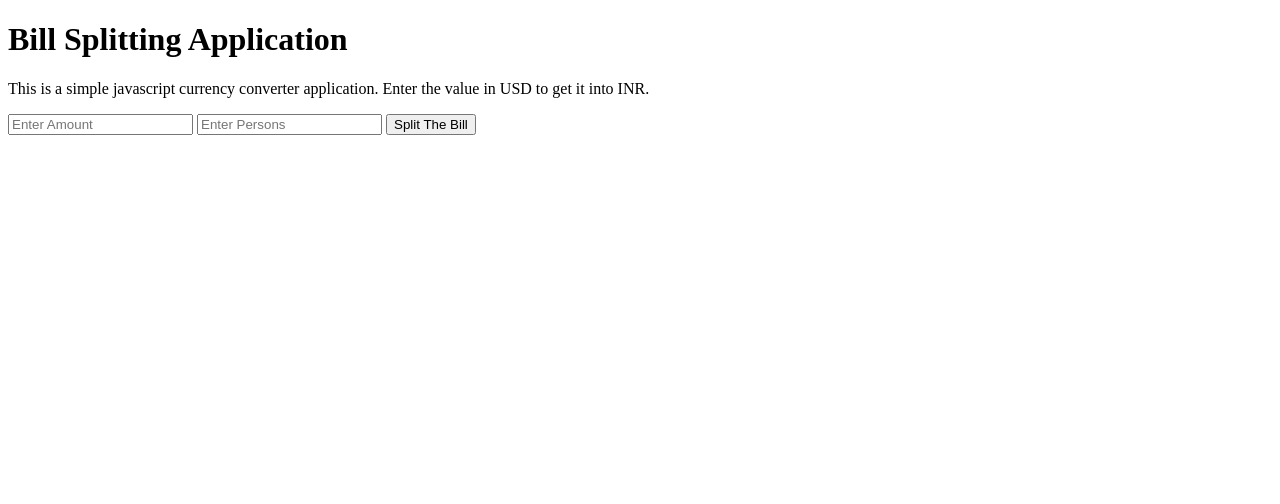
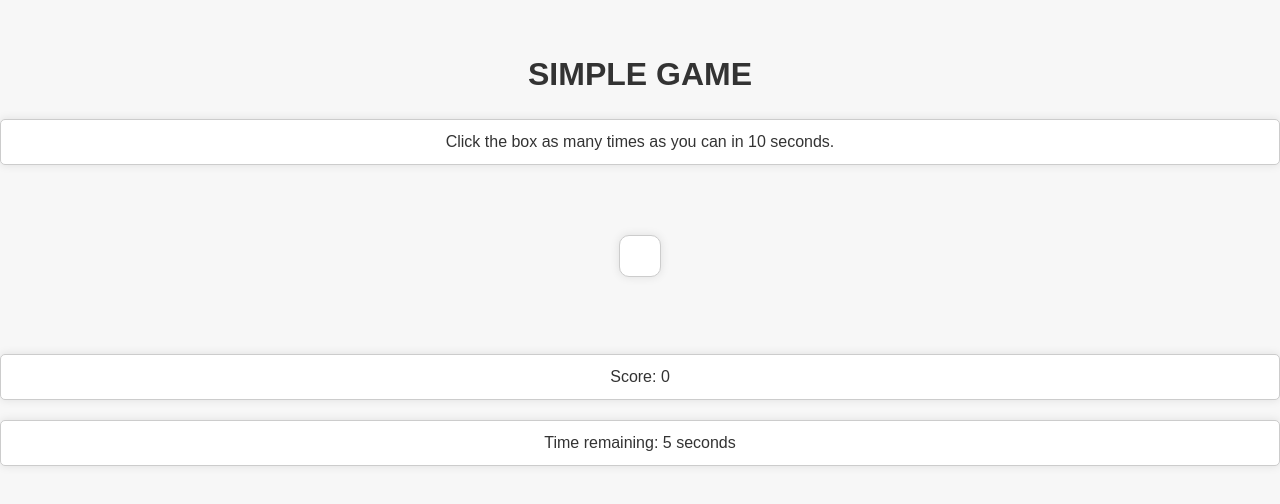
Before and after one commit to Lokeshgti/Bill-spliter, a plain HTML site: page index.html in a window 1280 px wide. Drawn offline with Linux system fonts and the light colour scheme.

Commit message:
Update index.html

```diff
--- a/index.html
+++ b/index.html
@@ -1,26 +1,82 @@
 <!DOCTYPE html>
-<html lang="en">
+<html>
 <head>
-    <meta charset="UTF-8">
-    <meta http-equiv="X-UA-Compatible" content="IE=edge">
-    <meta name="viewport" content="width=device-width, initial-scale=1.0">
-    <title>Document</title>
-    <link rel="stylesheet" href="style.css">
+	<title>Simple Game</title>
+	<style>
+		body {
+			background-color: #f7f7f7;
+			color: #333;
+			font-family: Arial, sans-serif;
+			font-size: 16px;
+			line-height: 1.5;
+			margin: 0;
+			padding: 0;
+			text-align: center;
+		}
+
+		h1 {
+			font-size: 32px;
+			font-weight: bold;
+			margin-top: 50px;
+			text-transform: uppercase;
+		}
+
+		p {
+			margin: 20px 0;
+			padding: 10px;
+			border: 1px solid #ccc;
+			border-radius: 5px;
+			background-color: #fff;
+			box-shadow: 0 0 10px rgba(0, 0, 0, 0.1);
+		}
+
+		.box {
+			background-color: #fff;
+			border: 1px solid #ccc;
+			border-radius: 10px;
+			box-shadow: 0 0 10px rgba(0, 0, 0, 0.1);
+			display: inline-block;
+			margin: 50px;
+			padding: 20px;
+			transition: background-color 0.3s ease;
+		}
+
+		.box:hover {
+			background-color: #f2f2f2;
+			cursor: pointer;
+		}
+	</style>
 </head>
 <body>
-    <div class="container">
-        <h1>Bill Splitting Application</h1>
-        <p>This is a simple javascript currency converter application. Enter the value in USD to get it into INR.</p>
-        <input type="text" id="amount" placeholder="Enter Amount">
-        <input type="text" id="persons" placeholder="Enter Persons">
+	<h1>Simple Game</h1>
+	<p>Click the box as many times as you can in 10 seconds.</p>
+	<div class="box"></div>
+	<p id="score">Score: 0</p>
+	<p id="time">Time remaining: 10 seconds</p>
 
-        <button class="btn" onclick="splitBill()">Split The Bill</button>
-        <h2 id="bill"></h2>
-    </div>
+	<script>
+		let score = 0;
+		let timeLeft = 10;
+		let gameInterval = setInterval(updateTime, 1000);
 
-    <script>
-        console.log('codekaro')
-    </script>
-    <script src="./app.js"></script>
+		document.querySelector(".box").addEventListener("click", updateScore);
+
+		function updateScore() {
+			score++;
+			document.querySelector("#score").innerHTML = "Score: " + score;
+		}
+
+		function updateTime() {
+			timeLeft--;
+			document.querySelector("#time").innerHTML = "Time remaining: " + timeLeft + " seconds";
+			if (timeLeft === 0) {
+				clearInterval(gameInterval);
+				document.querySelector(".box").removeEventListener("click", updateScore);
+				document.querySelector(".box").style.backgroundColor = "#ccc";
+				document.querySelector(".box").style.cursor = "default";
+				document.querySelector("#time").innerHTML = "Game over!";
+			}
+		}
+	</script>
 </body>
 </html>
```
